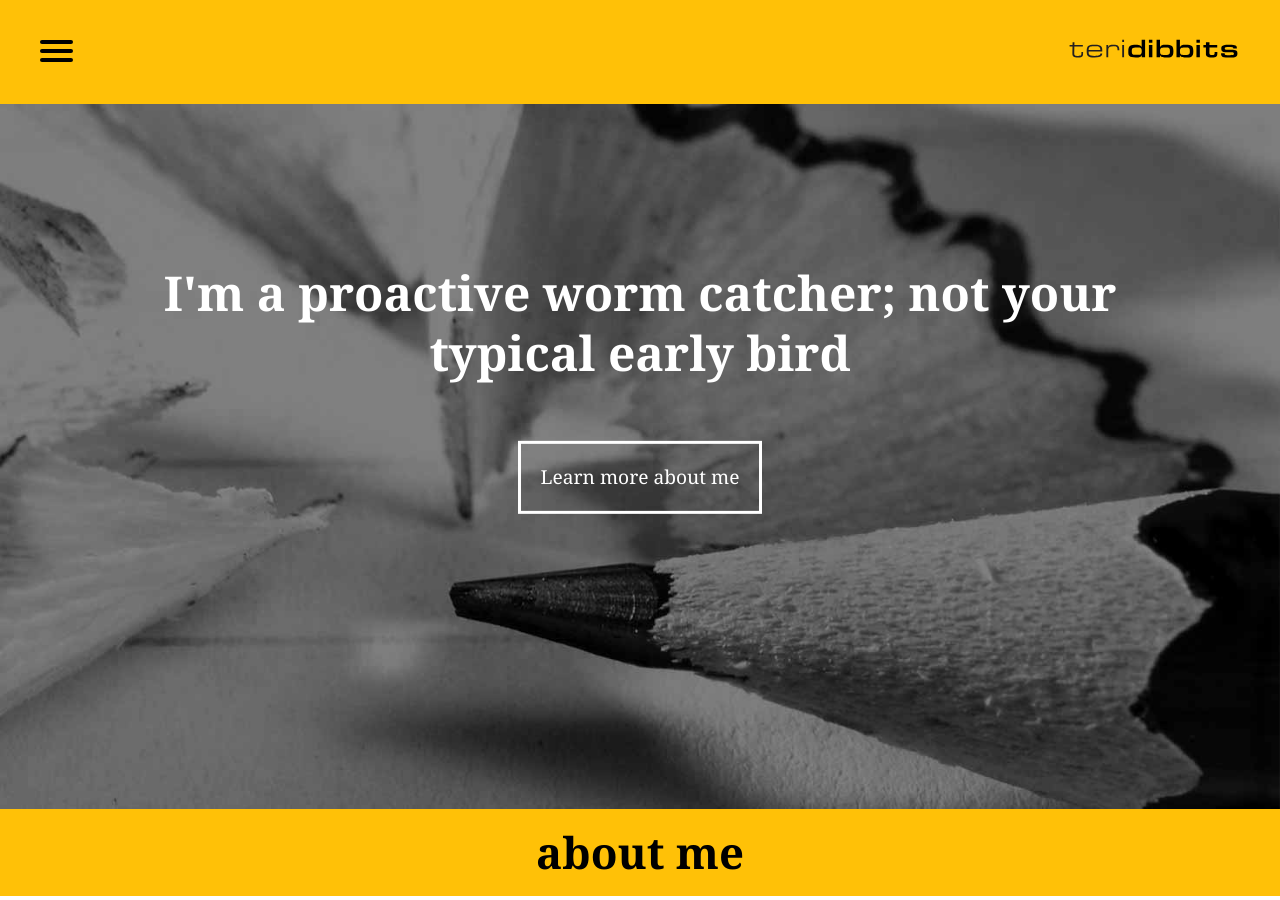
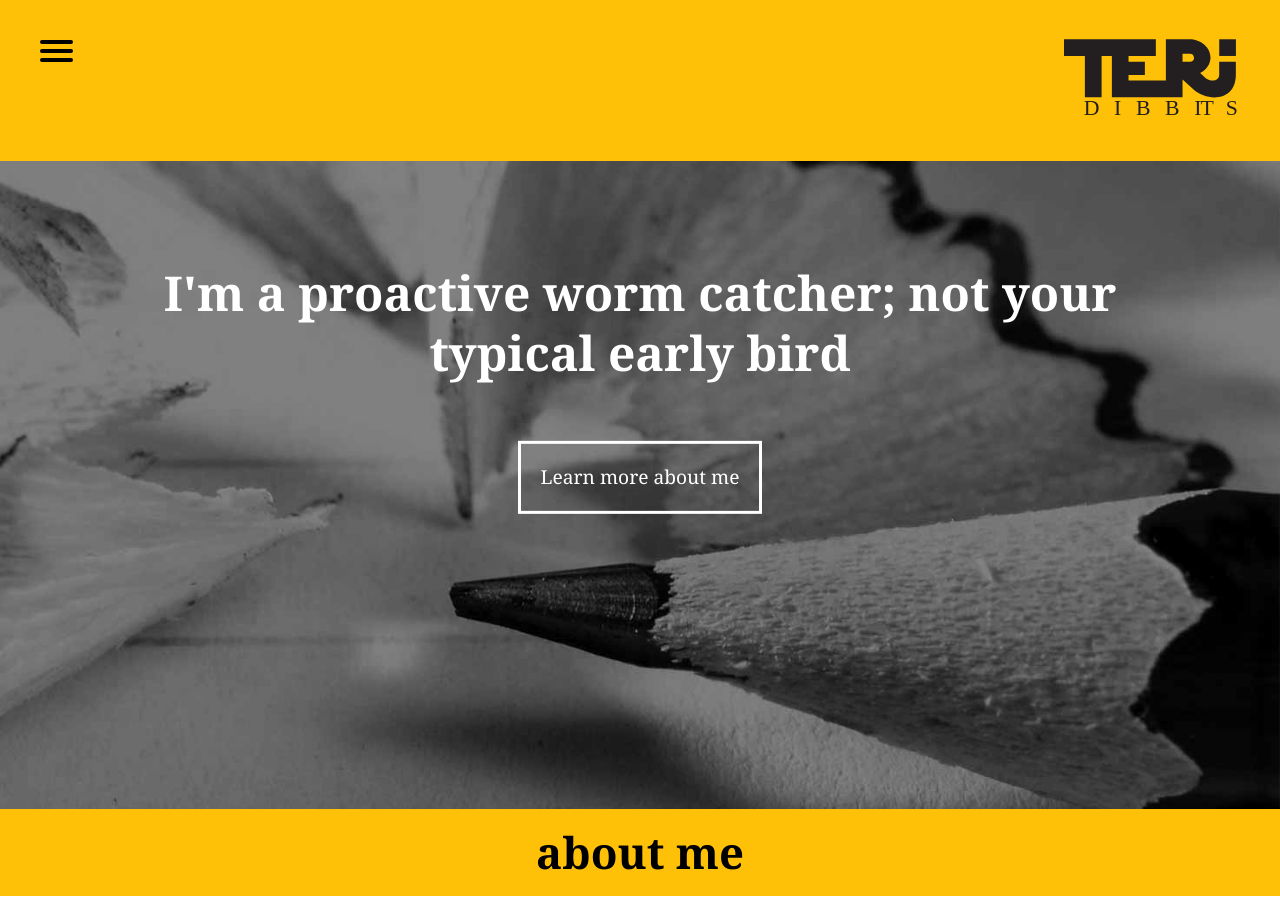
Before and after one commit to TeriDibbits/teridibbits.ca, a Jekyll site: the page pages/home.html, which Jekyll copies as it is, in a window 1280 px wide and 900 px high. Built offline with Jekyll 4.4.1, drawn with Linux system fonts in a browser that asks for light colours.

Commit message:
changed slogan and replace temporary workmark with new

```diff
--- a/index.html
+++ b/index.html
@@ -12,7 +12,7 @@
       </div>
       <div class="unit xs-1 s-1 m-1-2 l-1-2 xl-1-2 island push-0">
         <p class="push-1-2" itemprop="description"><strong>I am a student designer and proactive worm catcher. Not your typical early bird; I have surpassing organization skills paired with an original creative flare for concept driven design. In high school it quickly became clear to me that I have a passion and love for design. There is an excitement that stirs within me whenever I am presented with a creative opportunity.<strong></p>
-        <p class="push-1-2" itemprop="tagline" class="push-0 bold">A smiley solution to your problem.</p>
+        <p class="push-1-2" itemprop="tagline" class="push-0 bold">A smiley solution.</p>
         <p itemprop="email" class="bold"><a class="email" href="mailto: hello@teridibbits.com">hello@teridibbits.com</a></p>
       </div>
     </div>
```
Also changed, not shown: images/wordmark.svg.
